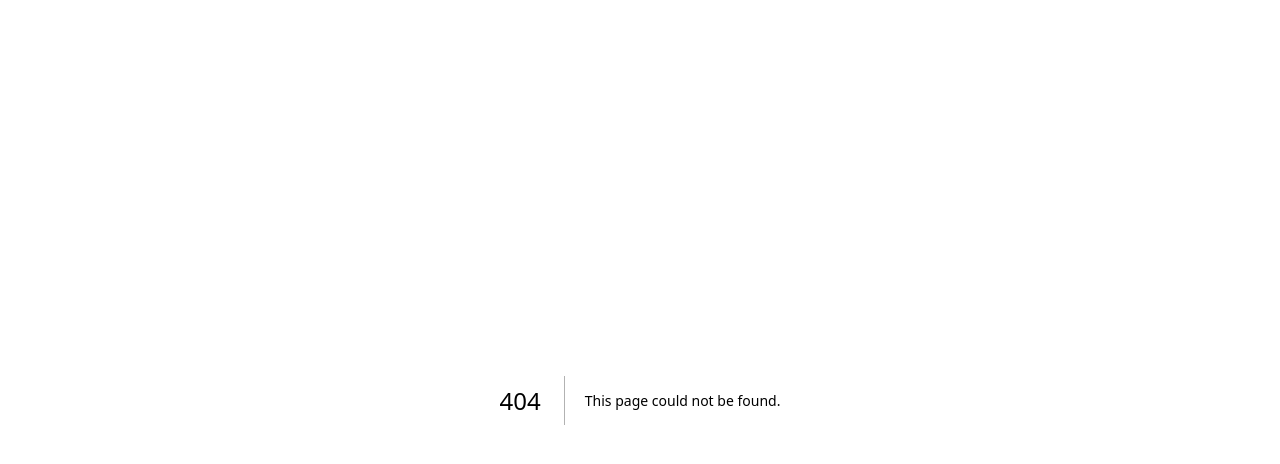
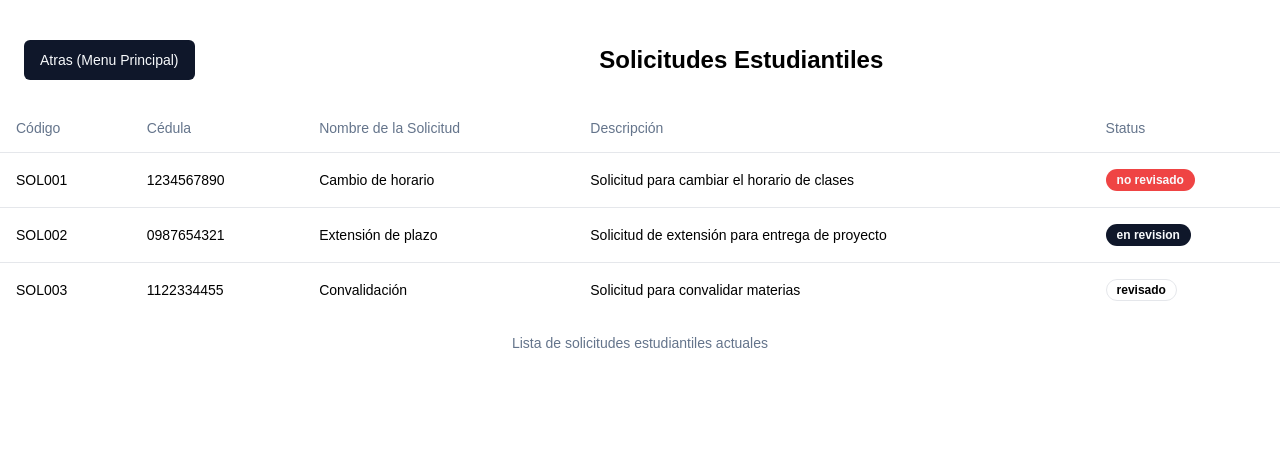
Before and after one commit to claurodz22/admin-postgraduate, a Next.js app: page /request in a window 1280 px wide. Before the commit this address had no page. Shown: the top 464 px of the page. Built offline with nearby package versions, Linux system fonts and the light colour scheme.

Commit message:
octavo_avance

```diff
--- /dev/null
+++ b/components/ui/badge.tsx
@@ -0,0 +1,36 @@
+import * as React from "react"
+import { cva, type VariantProps } from "class-variance-authority"
+
+import { cn } from "@/lib/utils"
+
+const badgeVariants = cva(
+  "inline-flex items-center rounded-full border px-2.5 py-0.5 text-xs font-semibold transition-colors focus:outline-none focus:ring-2 focus:ring-ring focus:ring-offset-2",
+  {
+    variants: {
+      variant: {
+        default:
+          "border-transparent bg-primary text-primary-foreground hover:bg-primary/80",
+        secondary:
+          "border-transparent bg-secondary text-secondary-foreground hover:bg-secondary/80",
+        destructive:
+          "border-transparent bg-destructive text-destructive-foreground hover:bg-destructive/80",
+        outline: "text-foreground",
+      },
+    },
+    defaultVariants: {
+      variant: "default",
+    },
+  }
+)
+
+export interface BadgeProps
+  extends React.HTMLAttributes<HTMLDivElement>,
+    VariantProps<typeof badgeVariants> {}
+
+function Badge({ className, variant, ...props }: BadgeProps) {
+  return (
+    <div className={cn(badgeVariants({ variant }), className)} {...props} />
+  )
+}
+
+export { Badge, badgeVariants }
--- /dev/null
+++ b/components/ui/table.tsx
@@ -0,0 +1,117 @@
+import * as React from "react"
+
+import { cn } from "@/lib/utils"
+
+const Table = React.forwardRef<
+  HTMLTableElement,
+  React.HTMLAttributes<HTMLTableElement>
+>(({ className, ...props }, ref) => (
+  <div className="relative w-full overflow-auto">
+    <table
+      ref={ref}
+      className={cn("w-full caption-bottom text-sm", className)}
+      {...props}
+    />
+  </div>
+))
+Table.displayName = "Table"
+
+const TableHeader = React.forwardRef<
+  HTMLTableSectionElement,
+  React.HTMLAttributes<HTMLTableSectionElement>
+>(({ className, ...props }, ref) => (
+  <thead ref={ref} className={cn("[&_tr]:border-b", className)} {...props} />
+))
+TableHeader.displayName = "TableHeader"
+
+const TableBody = React.forwardRef<
+  HTMLTableSectionElement,
+  React.HTMLAttributes<HTMLTableSectionElement>
+>(({ className, ...props }, ref) => (
+  <tbody
+    ref={ref}
+    className={cn("[&_tr:last-child]:border-0", className)}
+    {...props}
+  />
+))
+TableBody.displayName = "TableBody"
+
+const TableFooter = React.forwardRef<
+  HTMLTableSectionElement,
+  React.HTMLAttributes<HTMLTableSectionElement>
+>(({ className, ...props }, ref) => (
+  <tfoot
+    ref={ref}
+    className={cn(
+      "border-t bg-muted/50 font-medium [&>tr]:last:border-b-0",
+      className
+    )}
+    {...props}
+  />
+))
+TableFooter.displayName = "TableFooter"
+
+const TableRow = React.forwardRef<
+  HTMLTableRowElement,
+  React.HTMLAttributes<HTMLTableRowElement>
+>(({ className, ...props }, ref) => (
+  <tr
+    ref={ref}
+    className={cn(
+      "border-b transition-colors hover:bg-muted/50 data-[state=selected]:bg-muted",
+      className
+    )}
+    {...props}
+  />
+))
+TableRow.displayName = "TableRow"
+
+const TableHead = React.forwardRef<
+  HTMLTableCellElement,
+  React.ThHTMLAttributes<HTMLTableCellElement>
+>(({ className, ...props }, ref) => (
+  <th
+    ref={ref}
+    className={cn(
+      "h-12 px-4 text-left align-middle font-medium text-muted-foreground [&:has([role=checkbox])]:pr-0",
+      className
+    )}
+    {...props}
+  />
+))
+TableHead.displayName = "TableHead"
+
+const TableCell = React.forwardRef<
+  HTMLTableCellElement,
+  React.TdHTMLAttributes<HTMLTableCellElement>
+>(({ className, ...props }, ref) => (
+  <td
+    ref={ref}
+    className={cn("p-4 align-middle [&:has([role=checkbox])]:pr-0", className)}
+    {...props}
+  />
+))
+TableCell.displayName = "TableCell"
+
+const TableCaption = React.forwardRef<
+  HTMLTableCaptionElement,
+  React.HTMLAttributes<HTMLTableCaptionElement>
+>(({ className, ...props }, ref) => (
+  <caption
+    ref={ref}
+    className={cn("mt-4 text-sm text-muted-foreground", className)}
+    {...props}
+  />
+))
+TableCaption.displayName = "TableCaption"
+
+export {
+  Table,
+  TableHeader,
+  TableBody,
+  TableFooter,
+  TableHead,
+  TableRow,
+  TableCell,
+  TableCaption,
+}
--- a/src/app/components/main-page.jsx
+++ b/src/app/components/main-page.jsx
@@ -76,7 +76,7 @@ export default function MainPage() {
                 </CardHeader>
                 <CardContent>
                   <Button asChild>
-                    <Link href="/requests">Ver Solicitudes</Link>
+                    <Link href="/request">Ver Solicitudes</Link>
                   </Button>
                 </CardContent>
               </Card>
--- a/src/app/components/register-form.jsx
+++ b/src/app/components/register-form.jsx
@@ -2,6 +2,9 @@
 
 import { useState } from 'react'
 import { ChevronDown } from 'lucide-react'
+import { Button } from "@/components/ui/button"
+import Link from 'next/link'
+import { Card, CardHeader, CardTitle, CardDescription, CardContent } from "@/components/ui/card"
 
 export default function RegistroUsuario() {
   const [password, setPassword] = useState('')
@@ -105,14 +108,19 @@ export default function RegistroUsuario() {
               </ul>
             </div>
 
-            <div className="flex justify-end">
-              <button
-                type="submit"
-                className="px-4 py-2 bg-blue-600 text-white rounded-md hover:bg-blue-700 focus:outline-none focus:ring-2 focus:ring-blue-500 focus:ring-offset-2"
-              >
-                Registrarse
-              </button>
-            </div>
+            <div className="flex justify-center"> {/* Centra los botones */}
+  <CardContent>
+    <div className="flex items-center space-x-8"> {/* Quita justify-between, usa space-x-8 */}
+      <Button asChild>
+        <Link href="/home">Atrás (Menú Principal)</Link>
+      </Button>
+      <button className="px-4 py-2 bg-blue-600 text-white rounded-md hover:bg-blue-700 focus:outline-none focus:ring-2 focus:ring-blue-500 focus:ring-offset-2">
+        Registrarse
+      </button>
+    </div>
+  </CardContent>
+</div>
+
           </form>
         </div>
       </div>
--- /dev/null
+++ b/src/app/components/solicitudes-estudiantiles.jsx
@@ -0,0 +1,58 @@
+import { Table, TableBody, TableCaption, TableCell, TableHead, TableHeader, TableRow } from "@/components/ui/table"
+import { Badge } from "@/components/ui/badge"
+import { Card, CardHeader, CardTitle, CardDescription, CardContent } from "@/components/ui/card"
+import Link from 'next/link'
+import { Button } from "@/components/ui/button"
+
+// Datos de ejemplo
+const solicitudes = [
+    { codigo: 'SOL001', cedula: '1234567890', nombre: 'Cambio de horario', descripcion: 'Solicitud para cambiar el horario de clases', status: 'no revisado' },
+    { codigo: 'SOL002', cedula: '0987654321', nombre: 'Extensión de plazo', descripcion: 'Solicitud de extensión para entrega de proyecto', status: 'en revision' },
+    { codigo: 'SOL003', cedula: '1122334455', nombre: 'Convalidación', descripcion: 'Solicitud para convalidar materias', status: 'revisado' },
+  ]
+
+export default function SolicitudesEstudiantiles() {
+  return (
+    <div className="container mx-auto py-10">
+      <CardContent>
+        <div className="flex items-center"> {/* Agrupación dentro de CardContent */}
+            <Button asChild className="mr-8">
+                <Link href="/home">Atras (Menu Principal)</Link>
+            </Button>
+            <h1 className="text-2xl font-bold text-center flex-grow">Solicitudes Estudiantiles</h1>
+        </div>
+       </CardContent>
+
+      <Table>
+      <TableCaption>Lista de solicitudes estudiantiles actuales</TableCaption>
+        <TableHeader>
+          <TableRow>
+            <TableHead>Código</TableHead>
+            <TableHead>Cédula</TableHead>
+            <TableHead>Nombre de la Solicitud</TableHead>
+            <TableHead>Descripción</TableHead>
+            <TableHead>Status</TableHead>
+          </TableRow>
+        </TableHeader>
+        <TableBody>
+          {solicitudes.map((solicitud) => (
+            <TableRow key={solicitud.codigo}>
+              <TableCell className="font-medium">{solicitud.codigo}</TableCell>
+              <TableCell>{solicitud.cedula}</TableCell>
+              <TableCell>{solicitud.nombre}</TableCell>
+              <TableCell>{solicitud.descripcion}</TableCell>
+              <TableCell>
+                <Badge
+                  variant={solicitud.status === 'no revisado' ? 'destructive' :
+                           solicitud.status === 'en revision' ? 'default' : 'success'}
+                >
+                  {solicitud.status}
+                </Badge>
+              </TableCell>
+            </TableRow>
+          ))}
+        </TableBody>
+      </Table>
+    </div>
+  )
+}
--- /dev/null
+++ b/src/app/request/page.jsx
@@ -0,0 +1,7 @@
+import SolicitudesEstudiantiles from '../components/solicitudes-estudiantiles'
+
+export default function LoginPage() {
+  return (
+    <SolicitudesEstudiantiles/>
+  )
+}
```
